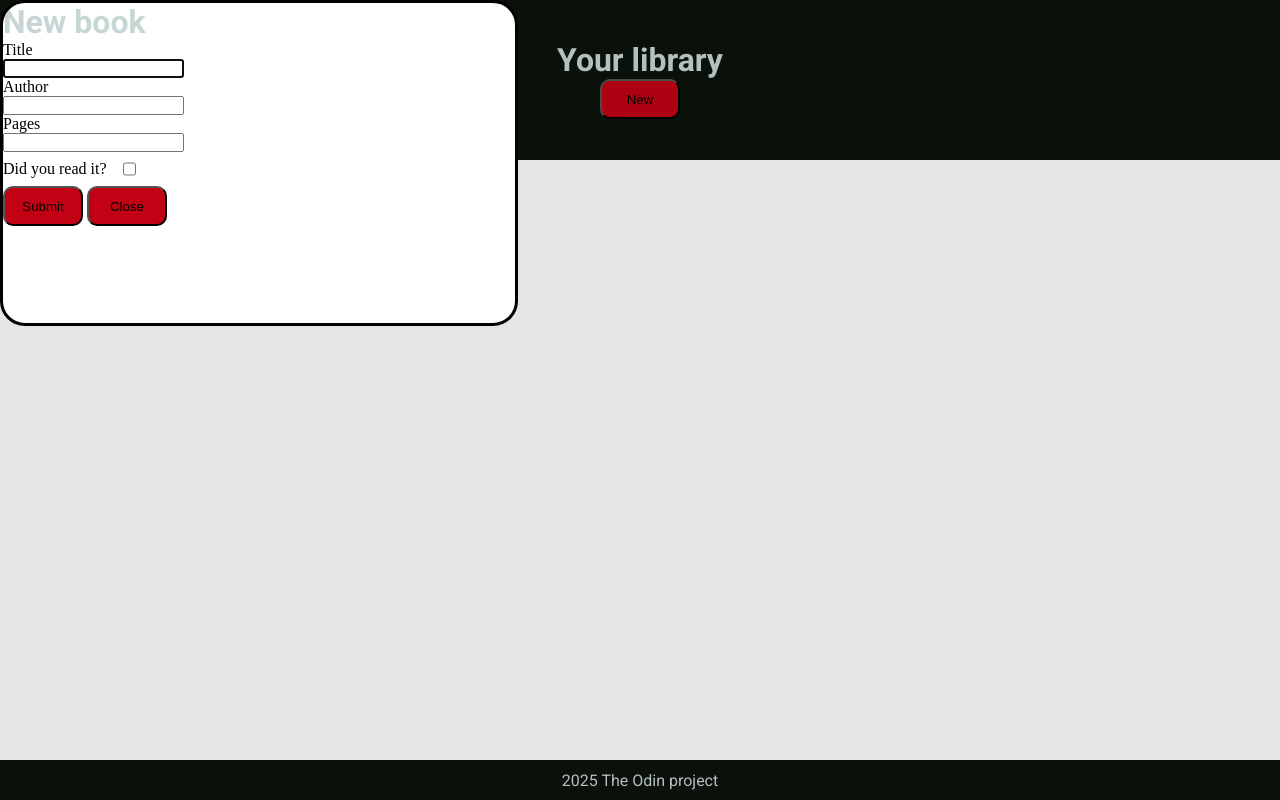
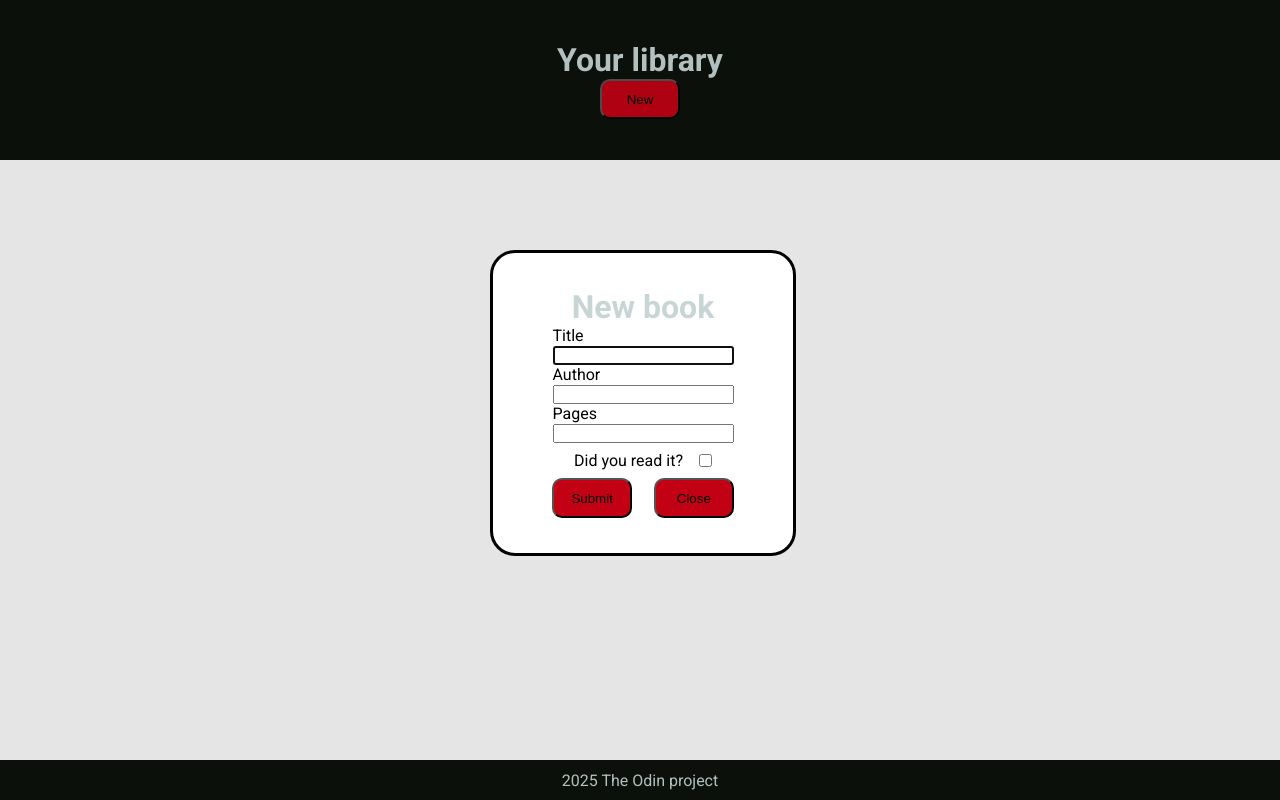
Before and after one commit to JaimeDavid/Library, a plain HTML site: page index.html in a window 1280 px wide. Both pictures are taken after a click on the button "New". Drawn offline with Linux system fonts and the light colour scheme; a web font is replaced by a local one.

Commit message:
added functionality

```diff
--- a/index.html
+++ b/index.html
@@ -40,8 +40,10 @@
                 <div class="dialog-read">
                     <p>Did you read it?</p><input type="checkbox" id="read"/>
                 </div>
-                <button  id="submit">Submit</button>
-                <button id="close">Close</button>
+                <div class="buttons-dialog">
+                    <button  id="submit">Submit</button>
+                    <button id="close">Close</button>
+                </div>
         </dialog>
         <script src="script.js"></script>
     </body>
--- a/styles.css
+++ b/styles.css
@@ -85,3 +85,28 @@ dialog{
 .body{
     overflow: auto;
 }
+
+
+dialog{
+    width: 300px;
+    height: 300px;
+    position: absolute;
+    left: 50%;
+    top: 50%;
+    margin-left: -150px;
+    margin-top: -150px;
+    font-family: 'Edu NSW ACT Cursive', 'Roboto';
+}
+dialog[open]{
+    display: flex;
+    flex-direction: column;
+    justify-content: center;
+    align-items: center;
+}
+
+.buttons-dialog{
+    display: flex;
+    justify-content: space-evenly;
+    align-items: center;
+    width: 75%;
+}
```
